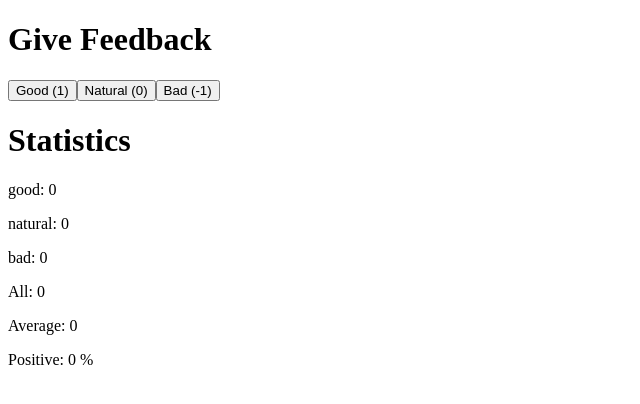
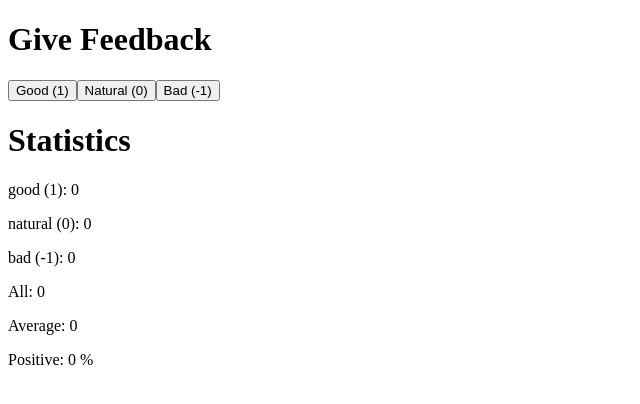
Before and after one commit to alikehel/fullstackopen-exercises, a React (Create React App) app in the folder part1/unicafe/: page / in a window 1280 px wide. Shown: the top 404 px of the page, without its empty margins (0-640 px from the left). Built offline with nearby package versions, Linux system fonts and the light colour scheme.

Commit message:
add weights again

```diff
--- a/part1/unicafe/src/App.js
+++ b/part1/unicafe/src/App.js
@@ -12,7 +12,7 @@ const Statistics = ({ data }) => {
   // console.log(data)
   let newData = data.map((element, index) => {
     return (
-      <p key={index} >{element[0]}: {element[1]}</p>
+      <p key={index} >{element[0]} ({element[2]}): {element[1]}</p>
     )
   })
 
```
